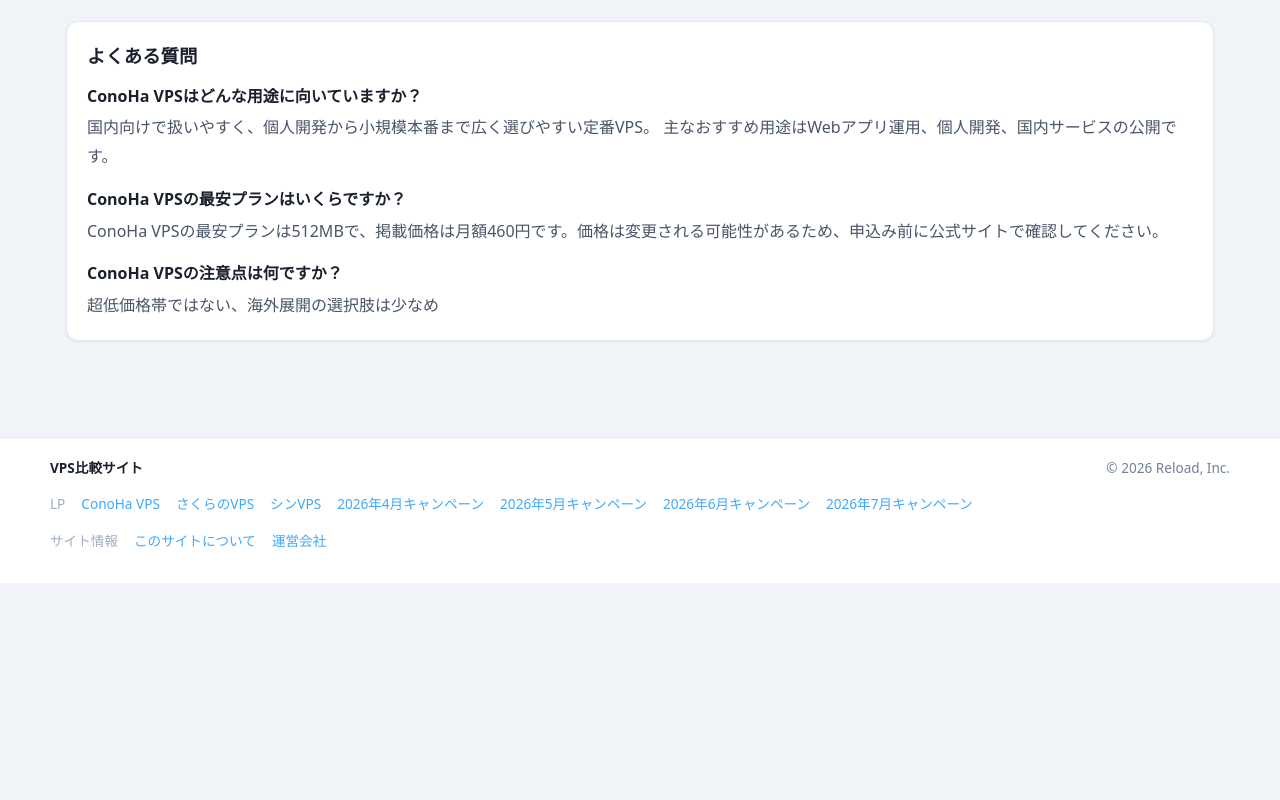
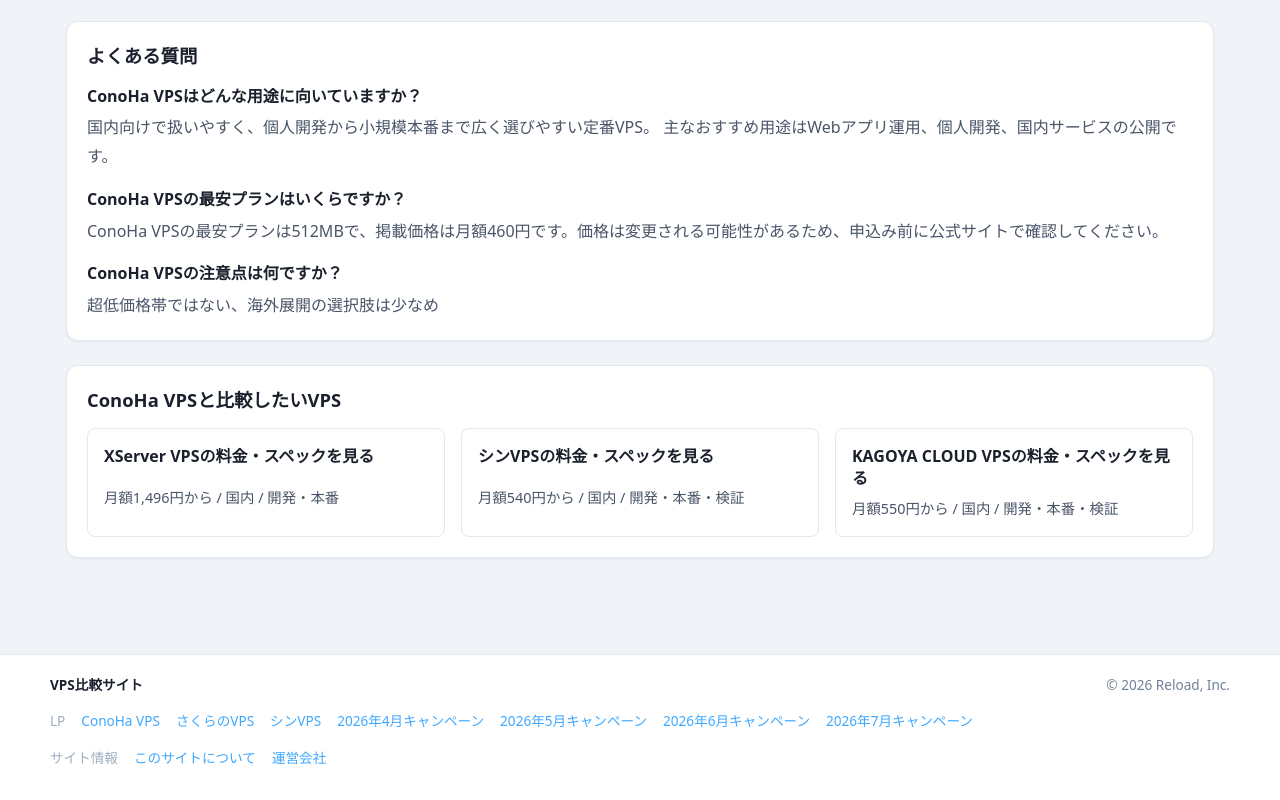
Before and after one commit to reload-co-jp/vps-survey, a Next.js app: page /vps/conoha/ in a window 1280 px wide. Shown: the part 1746-2546 px from the top of the page. Before the commit the page ends 2329 px from the top, so only its background shows below. Built offline with nearby package versions, Linux system fonts and the light colour scheme; no server answers.

Commit message:
Improve for SEO

```diff
--- a/app/vps/[id]/page.tsx
+++ b/app/vps/[id]/page.tsx
@@ -46,12 +46,20 @@
     }
   }
 
+  const lowestPricePlan = getLowestPricePlan(service)
+  const price = lowestPricePlan.price.toLocaleString()
+  const usage = service.usage.map((item) => usageLabels[item]).join("・")
+  const seoTitle = `${service.name}の料金・評判・スペック比較`
+  const seoDescription = `${service.name}のVPS料金は月額${price}円から。CPU・メモリ・ストレージ、メリット、注意点、おすすめ用途（${usage}）を比較。`
+
   return {
-    title: service.name,
-    description: `${service.name}の価格、スペック、メリット・デメリット、おすすめ用途を掲載した詳細ページです。`,
+    title: seoTitle,
+    description: seoDescription,
     keywords: [
       `${service.name} 評判`,
       `${service.name} 料金`,
+      `${service.name} スペック`,
+      `${service.name} おすすめ`,
       `${service.name} VPS`,
       "VPS 比較",
     ],
@@ -59,8 +67,8 @@
       canonical: `/vps/${service.id}/`,
     },
     openGraph: {
-      title: `${service.name}の料金・スペック・用途`,
-      description: `${service.name}の料金帯、スペック、メリット・デメリット、おすすめ用途を確認できる詳細ページです。`,
+      title: seoTitle,
+      description: seoDescription,
       images: [
         {
           alt: `${service.name}のOGP画像`,
@@ -74,9 +82,9 @@
     },
     twitter: {
       card: "summary_large_image",
-      description: `${service.name}の料金帯、スペック、メリット・デメリット、おすすめ用途を確認できる詳細ページです。`,
+      description: seoDescription,
       images: [`/vps/${service.id}/twitter-image`],
-      title: `${service.name}の料金・スペック・用途`,
+      title: seoTitle,
     },
   }
 }
@@ -91,6 +99,24 @@
 
   const lowestPricePlan = getLowestPricePlan(service)
   const outboundUrl = getOutboundUrl(service)
+  const relatedServices = getAllServices()
+    .filter((item) => item.id !== service.id)
+    .sort((left, right) => {
+      const leftScore =
+        Number(left.region === service.region) * 2 +
+        left.usage.filter((usage) => service.usage.includes(usage)).length
+      const rightScore =
+        Number(right.region === service.region) * 2 +
+        right.usage.filter((usage) => service.usage.includes(usage)).length
+
+      return rightScore - leftScore || right.popularity - left.popularity
+    })
+    .slice(0, 3)
+  const relatedServiceJsonLd = relatedServices.map((item) => ({
+    "@type": "Product",
+    name: item.name,
+    url: absoluteUrl(`/vps/${item.id}/`),
+  }))
 
   const productJsonLd = {
     "@context": "https://schema.org",
@@ -100,6 +126,8 @@
     url: absoluteUrl(`/vps/${service.id}/`),
     image: absoluteUrl(`/vps/${service.id}/opengraph-image`),
     category: "VPS",
+    sameAs: service.officialUrl,
+    isSimilarTo: relatedServiceJsonLd,
     brand: {
       "@type": "Brand",
       name: service.name,
@@ -188,8 +216,8 @@
   const articleJsonLd = {
     "@context": "https://schema.org",
     "@type": "Article",
-    headline: `${service.name}の料金・スペック・用途`,
-    description: `${service.name}の価格、スペック、メリット・デメリット、おすすめ用途を掲載した詳細ページです。`,
+    headline: `${service.name}の料金・評判・スペック比較`,
+    description: `${service.name}のVPS料金は月額${lowestPricePlan.price.toLocaleString()}円から。CPU・メモリ・ストレージ、メリット、注意点、おすすめ用途を比較。`,
     inLanguage: "ja",
     datePublished: "2026-05-12T00:00:00+09:00",
     dateModified: lastModified,
@@ -459,6 +487,42 @@
           </div>
         </article>
       </section>
+
+      <section>
+        <article style={panelStyle}>
+          <h2 style={panelTitleStyle}>{service.name}と比較したいVPS</h2>
+          <div style={responsiveGrid("220px")}>
+            {relatedServices.map((item) => {
+              const plan = getLowestPricePlan(item)
+
+              return (
+                <Link
+                  href={`/vps/${item.id}/`}
+                  key={item.id}
+                  style={{
+                    background: "#ffffff",
+                    border: "1px solid #e2e8f0",
+                    borderRadius: 8,
+                    color: "#1a202c",
+                    display: "grid",
+                    gap: "0.45rem",
+                    padding: "1rem",
+                    textDecoration: "none",
+                  }}
+                >
+                  <strong style={{ fontSize: "1rem", lineHeight: 1.4 }}>
+                    {item.name}の料金・スペックを見る
+                  </strong>
+                  <span style={{ color: "#4a5568", fontSize: "0.9rem", lineHeight: 1.6 }}>
+                    月額{plan.price.toLocaleString()}円から / {regionLabels[item.region]} /{" "}
+                    {item.usage.map((usage) => usageLabels[usage]).join("・")}
+                  </span>
+                </Link>
+              )
+            })}
+          </div>
+        </article>
+      </section>
     </div>
   )
 }
```
Also changed, not shown: app/sitemap.ts (+8 -0 lines).
